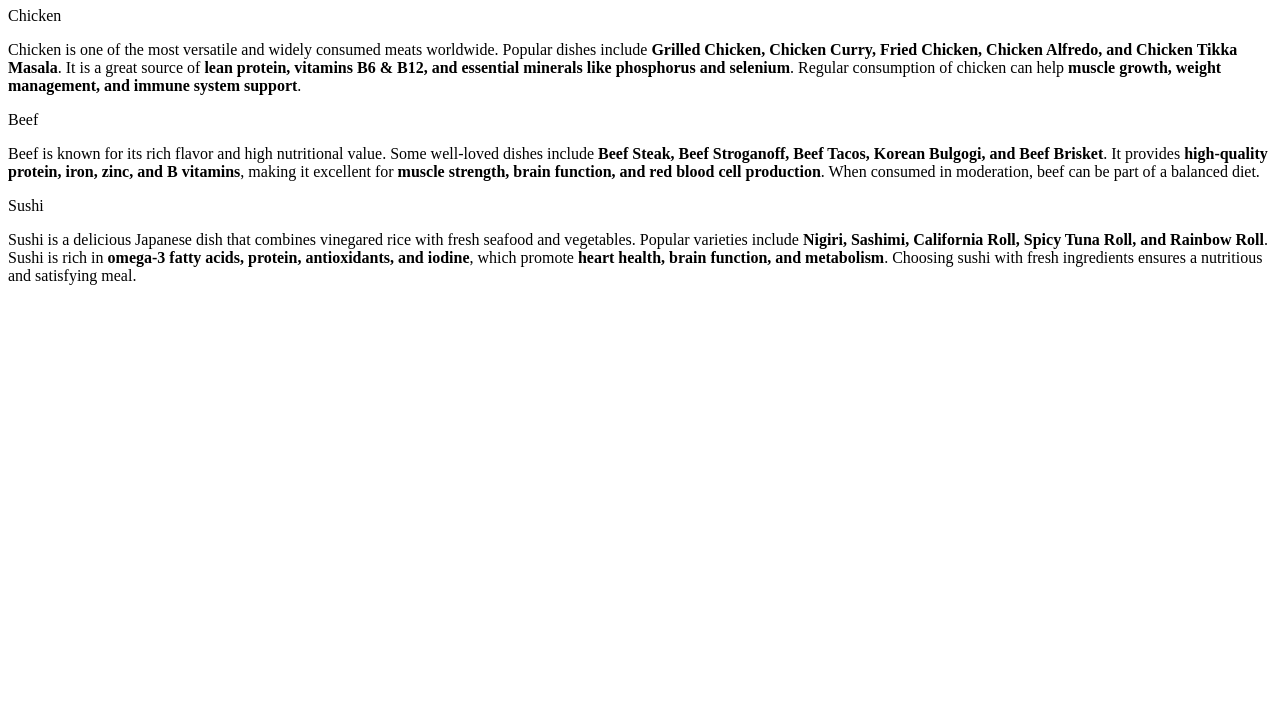
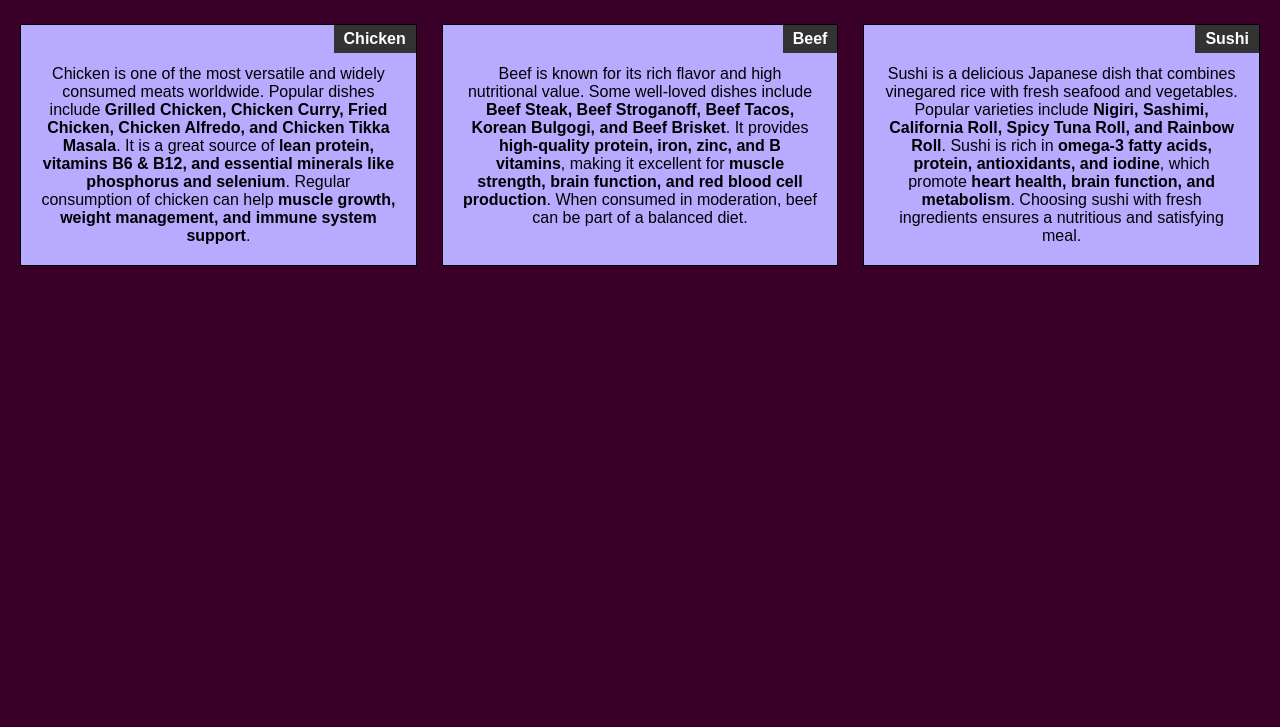
Before and after one commit to ShaheemShaik26/module2-solution, a plain HTML site: page index.html in a window 1280 px wide. Shown: the part 73-800 px from the top of the page. Drawn offline with Linux system fonts and the light colour scheme.

Commit message:
Update index.html

```diff
--- a/index.html
+++ b/index.html
@@ -4,7 +4,7 @@
     <meta charset="UTF-8">
     <meta name="viewport" content="width=device-width, initial-scale=1">
     <title>Assignment for Module 2</title>
-    <link rel="stylesheet" href="styls.css">
+    <link rel="stylesheet" href="css/styles.css">
 </head>
 <body>
     <h1>Our Menu</h1>
```
